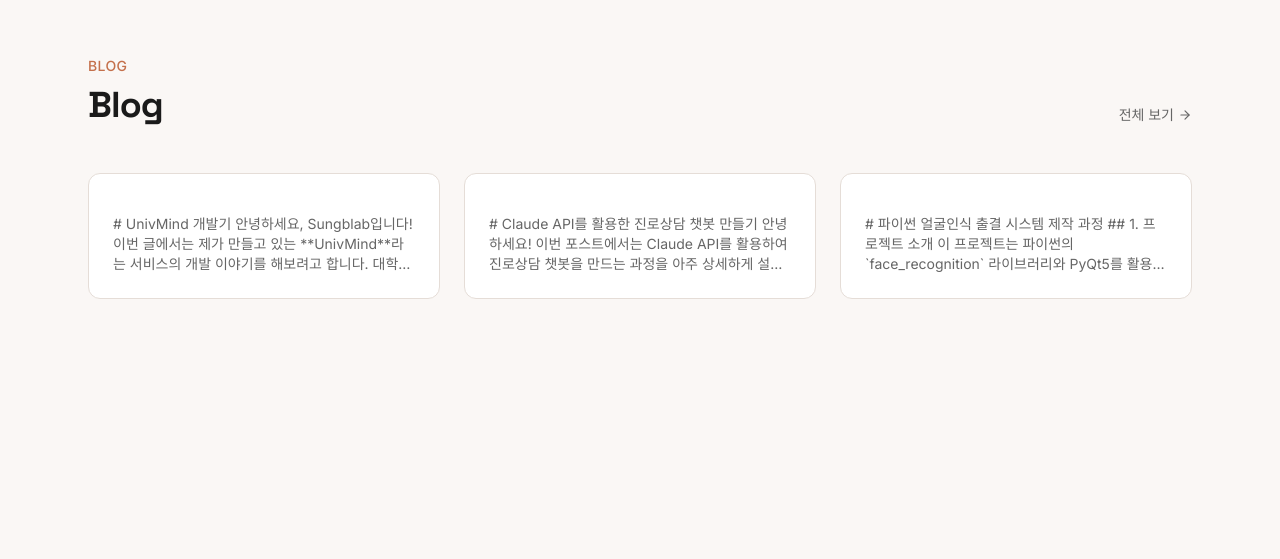
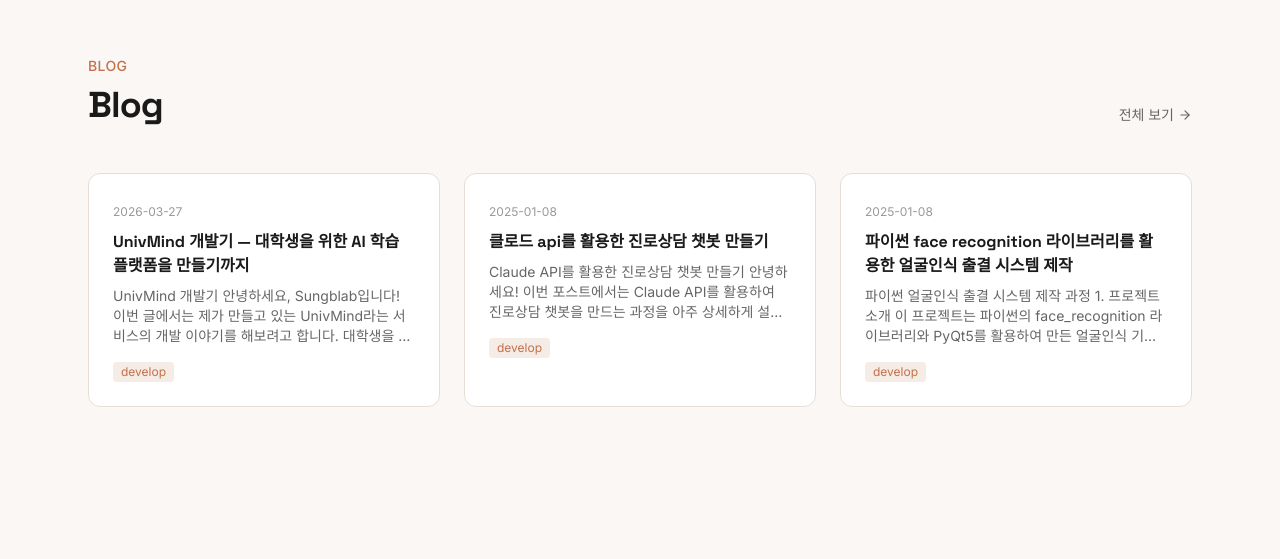
Before and after one commit to Sungblab/sungblab-nextjs, a Next.js app: page / in a window 1280 px wide. Shown: the part 1873-2432 px from the top of the page. Built offline with nearby package versions, Linux system fonts and the light colour scheme; no server answers; a web font is replaced by a local one.

Commit message:
fix: BlogPreview uses frontmatter.title/date/category, strip MDX from excerpt

```diff
--- a/components/sections/BlogPreviewSection.tsx
+++ b/components/sections/BlogPreviewSection.tsx
@@ -5,17 +5,22 @@ import { useTheme } from "../features/ThemeContext";
 import { useLanguage } from "../features/LanguageContext";
 import { gsap } from "../../utils/gsap";
 import { ArrowRight } from "lucide-react";
-
-interface Post {
-  slug: string;
-  title: string;
-  date: string;
-  excerpt?: string;
-  category?: string;
-}
+import type { Post } from "../../types/post";
 
 interface BlogPreviewSectionProps {
   posts: Post[];
+}
+
+function stripMdx(text: string): string {
+  return text
+    .replace(/^#+\s+/gm, "")
+    .replace(/\*\*(.*?)\*\*/g, "$1")
+    .replace(/\*(.*?)\*/g, "$1")
+    .replace(/`(.*?)`/g, "$1")
+    .replace(/!\[.*?\]\(.*?\)/g, "")
+    .replace(/\[([^\]]*)\]\(.*?\)/g, "$1")
+    .replace(/\n+/g, " ")
+    .trim();
 }
 
 export const BlogPreviewSection: React.FC<BlogPreviewSectionProps> = ({
@@ -87,19 +92,19 @@ export const BlogPreviewSection: React.FC<BlogPreviewSectionProps> = ({
                     isDark ? "text-[#555]" : "text-[#999]"
                   }`}
                 >
-                  {post.date}
+                  {post.frontmatter.date}
                 </span>
                 <h3 className="mt-2 font-heading font-bold text-base line-clamp-2">
-                  {post.title}
+                  {post.frontmatter.title}
                 </h3>
                 <p
                   className={`mt-2 text-sm line-clamp-3 ${
                     isDark ? "text-[#888]" : "text-[#666]"
                   }`}
                 >
-                  {post.excerpt}
+                  {post.frontmatter.description || stripMdx(post.excerpt)}
                 </p>
-                {post.category && (
+                {post.frontmatter.category && (
                   <span
                     className={`inline-block mt-4 text-xs px-2 py-0.5 rounded ${
                       isDark
@@ -107,7 +112,7 @@ export const BlogPreviewSection: React.FC<BlogPreviewSectionProps> = ({
                         : "bg-terracotta-bg text-terracotta"
                     }`}
                   >
-                    {post.category}
+                    {post.frontmatter.category}
                   </span>
                 )}
               </Link>
```
